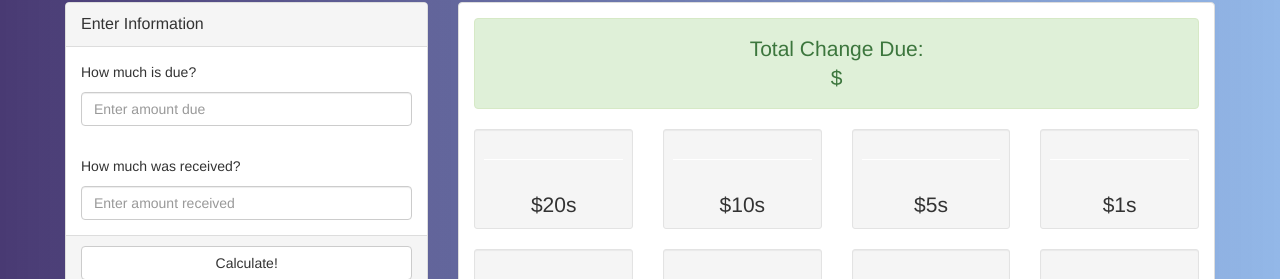
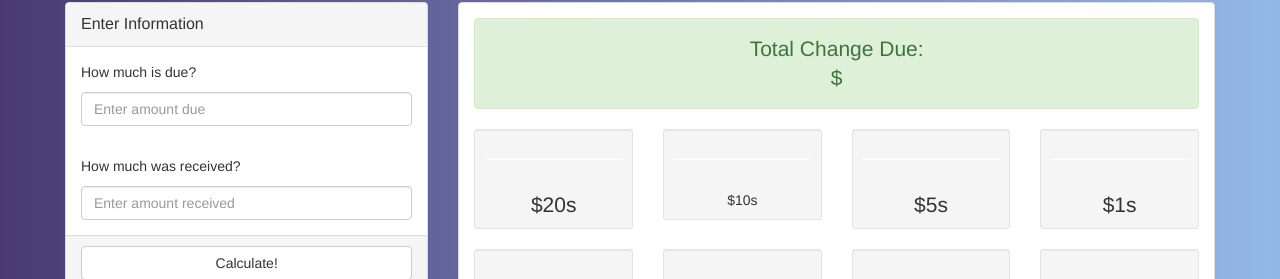
Before and after one commit to zamarise/startnow-react100-change-calculator, a React app: page / in a window 1280 px wide. Shown: the part 163-442 px from the top of the page. Built offline with nearby package versions, Linux system fonts and the light colour scheme.

Commit message:
Update code

```diff
--- a/src/app.jsx
+++ b/src/app.jsx
@@ -53,6 +53,7 @@ class App extends Component {
               <div className='panel-body'>
                 <p>How much is due?</p>
                 <input
+                  name='amountDue'
                   className='form-control'
                   value={ this.state.amountDue }
                   onChange={ this.handleAmountDue }
@@ -63,6 +64,7 @@ class App extends Component {
               <div className='panel-body'>
                 <p>How much was received?</p>
                 <input
+                  name='amountReceived'
                   className='form-control'
                   value={ this.state.amountReceived }
                   onChange={ this.handleAmountReceived }
@@ -94,8 +96,8 @@ class App extends Component {
                     </div>
                   </div>
                   <div className='col-sm-3'>
-                    <div className='well well-sm text-center lead'>
-                      <p>
+                    <div className='well well-sm text-center'>
+                      <p className="lead">
                         {this.state.tens}
                         <hr />
                       </p>$10s
```
Also changed, not shown: 1 other file (tests, documents, lock files or other folders).
